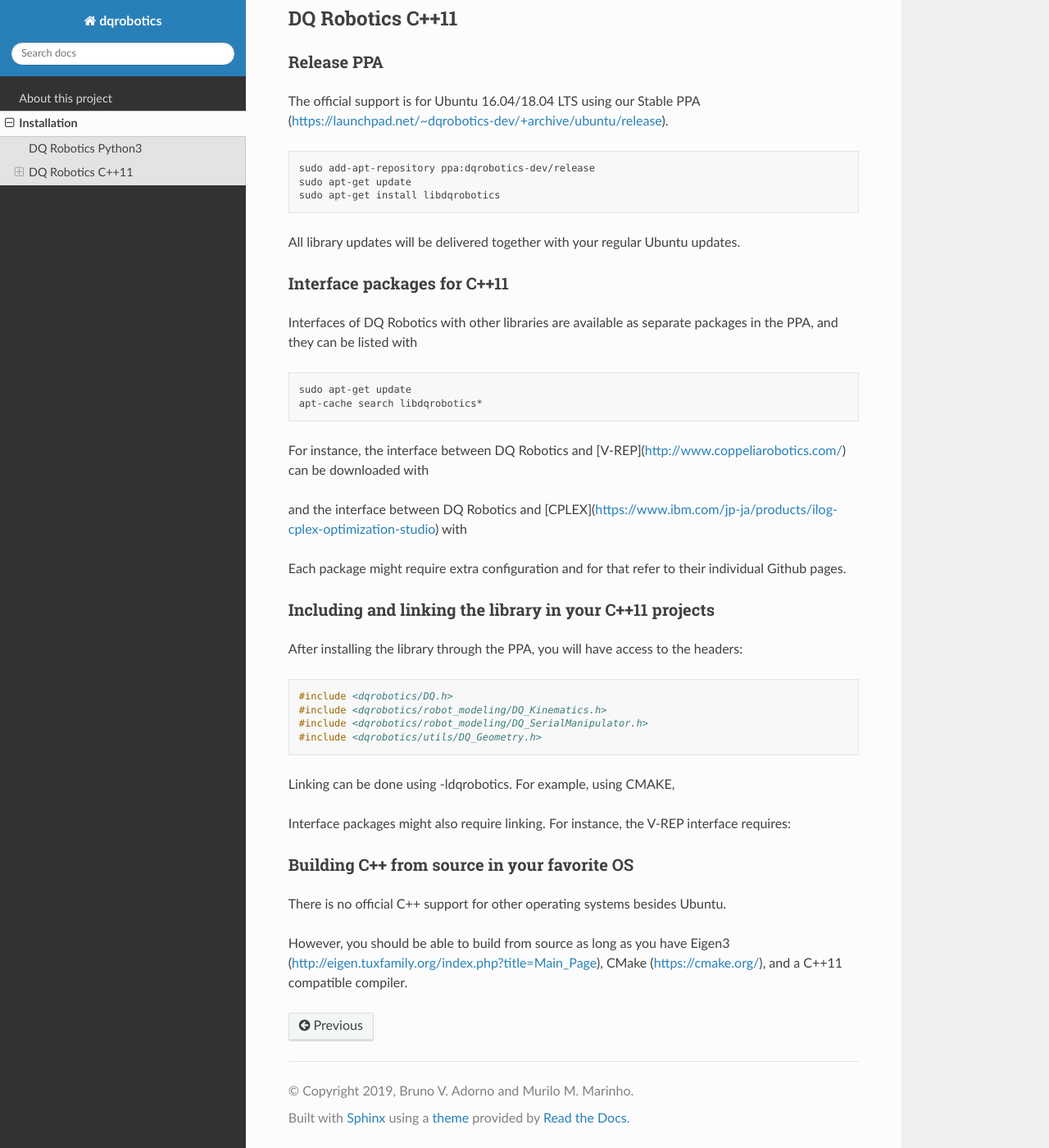
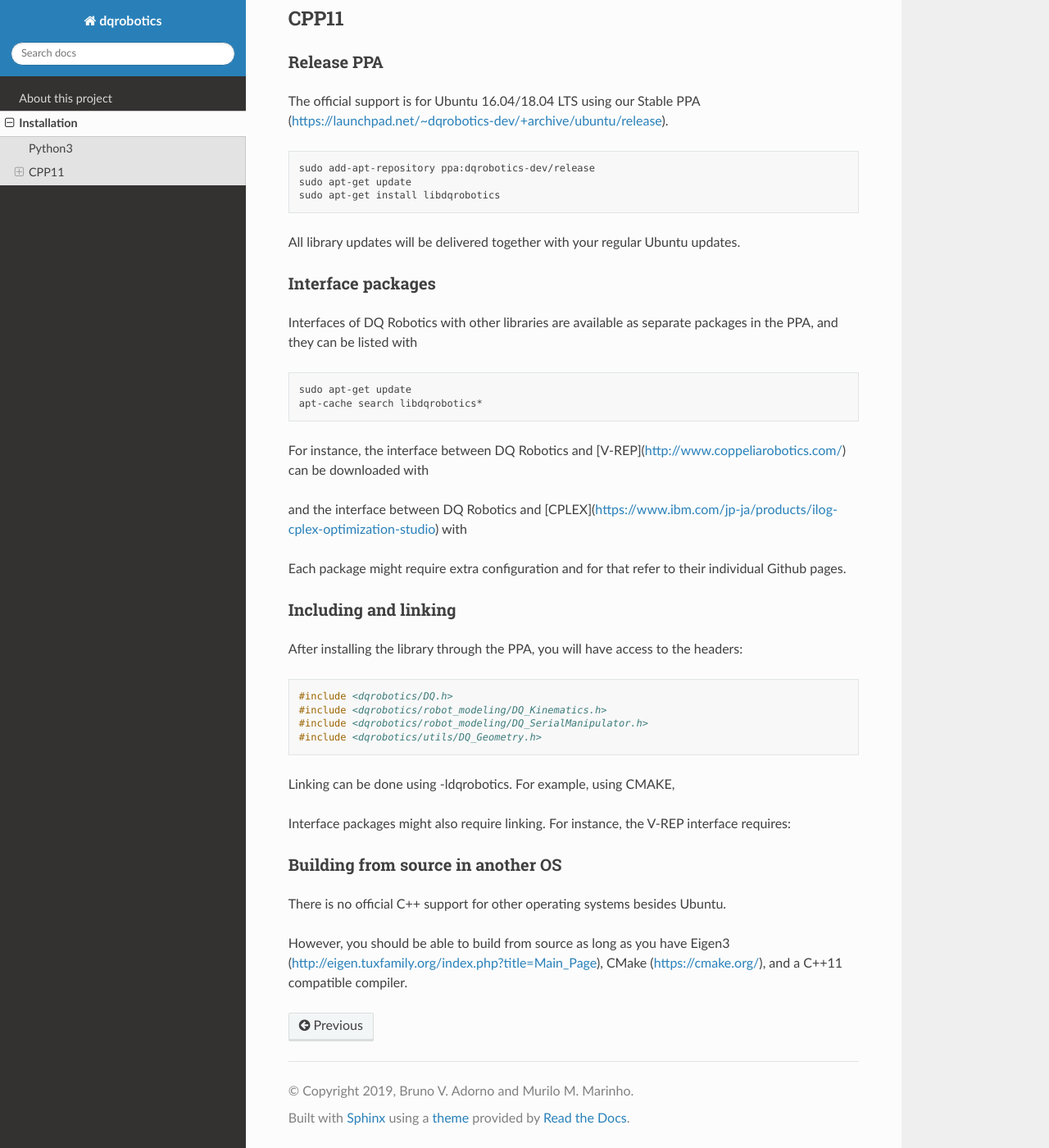
Before and after one commit to dqrobotics/dqrobotics.github.io, a Sphinx documentation site: the page built from docs/installation.rst, in a window 1280 px wide and 1400 px high, scrolled down 684 px. Shown: the whole window at 82% size. Built offline with Sphinx 7.4.7 and the Read the Docs theme 2.0.0, drawn with Linux system fonts in a browser that asks for light colours; some of the changed text lies outside the part shown.

Commit message:
Update installation.rst

```diff
--- a/docs/installation.rst
+++ b/docs/installation.rst
@@ -2,7 +2,7 @@
 ############
 
 
-DQ Robotics Python3
+Python3
 ==================
 On a compatible system, open a terminal and run:
 
@@ -26,7 +26,7 @@
 
 The DQ Robotics Python3 is made of Python bindings pybind11 (https://github.com/pybind/pybind11) to the C++11 version of the library. It provides decent performance and facilitates the development-to-production cycle.
 
-DQ Robotics C++11
+CPP11
 ==================
 
 Release PPA
@@ -42,7 +42,7 @@
 
 All library updates will be delivered together with your regular Ubuntu updates.
 
-Interface packages for C++11
+Interface packages
 ------------------
 
 Interfaces of DQ Robotics with other libraries are available as separate packages in the PPA, and they can be listed with
@@ -64,7 +64,7 @@
 
 Each package might require extra configuration and for that refer to their individual Github pages.
 
-Including and linking the library in your C++11 projects
+Including and linking
 ------------------
 
 After installing the library through the PPA, you will have access to the headers:
@@ -86,7 +86,7 @@
 .. code-block:: makefile
   target_link_libraries(my_binary -ldqrobotics -ldqrobotics-interface-vrep)
 
-Building C++ from source in your favorite OS
+Building from source in another OS
 ------------------
 
 There is no official C++ support for other operating systems besides Ubuntu.
```
